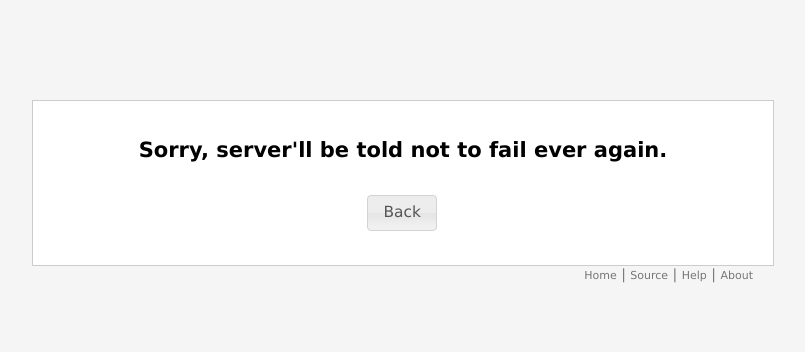
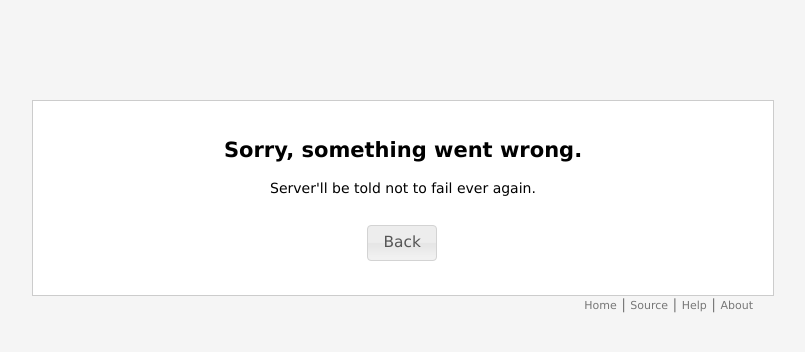
Before and after one commit to KL-7/numintegr, a Django app: template templates/500.html in a window 1280 px wide. Shown: the top 352 px of the page, without its empty margins (237-1042 px from the left). Run offline with Django 3.2, Linux system fonts and the light colour scheme; the template is opened without the code that fills it, so the values that code supplies are empty.

Commit message:
Change 500.html template.

```diff
--- a/templates/500.html
+++ b/templates/500.html
@@ -3,5 +3,6 @@
 {% block title %}500 - Internal Server Error{% endblock %}
 
 {% block content %}
-	<h2>Sorry, server'll be told not to fail ever again.</h2>
+	<h2>Sorry, something went wrong.</h2>
+	<p>Server'll be told not to fail ever again.</p>
 {% endblock %}
```
